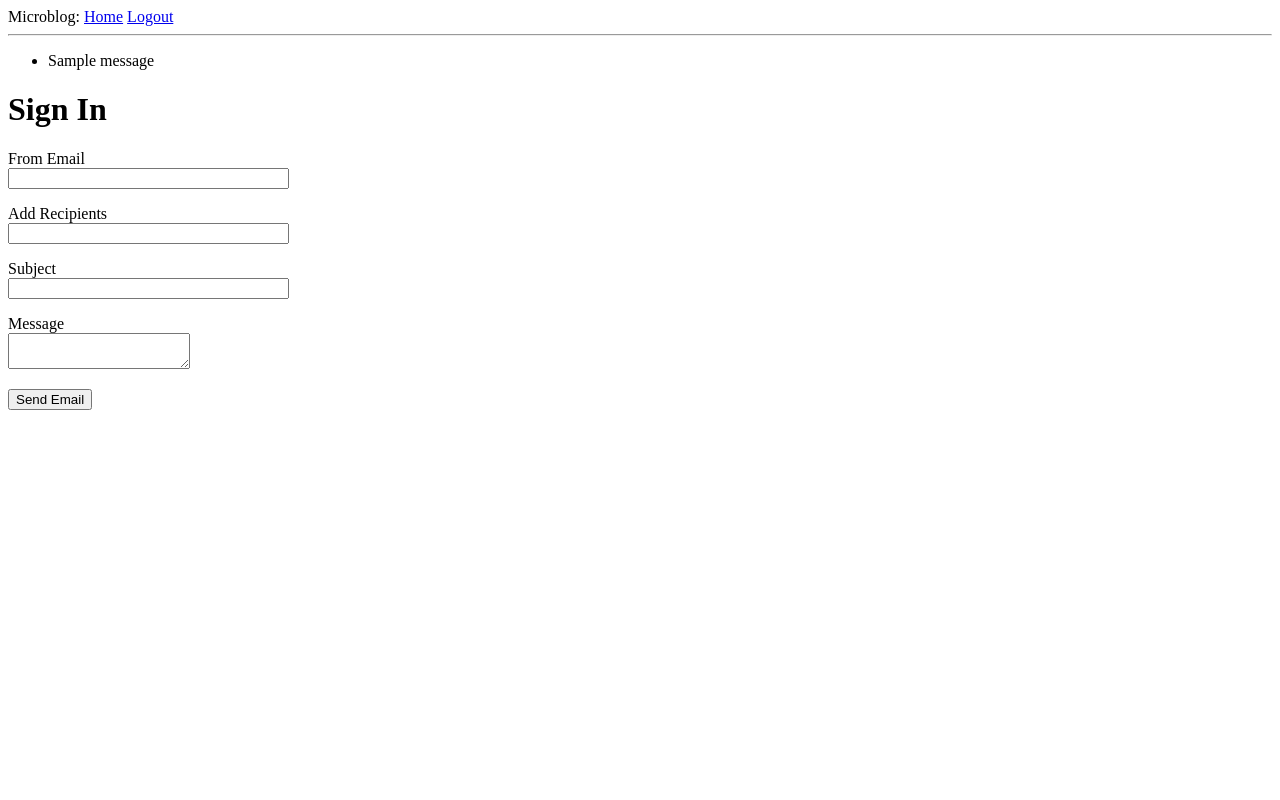
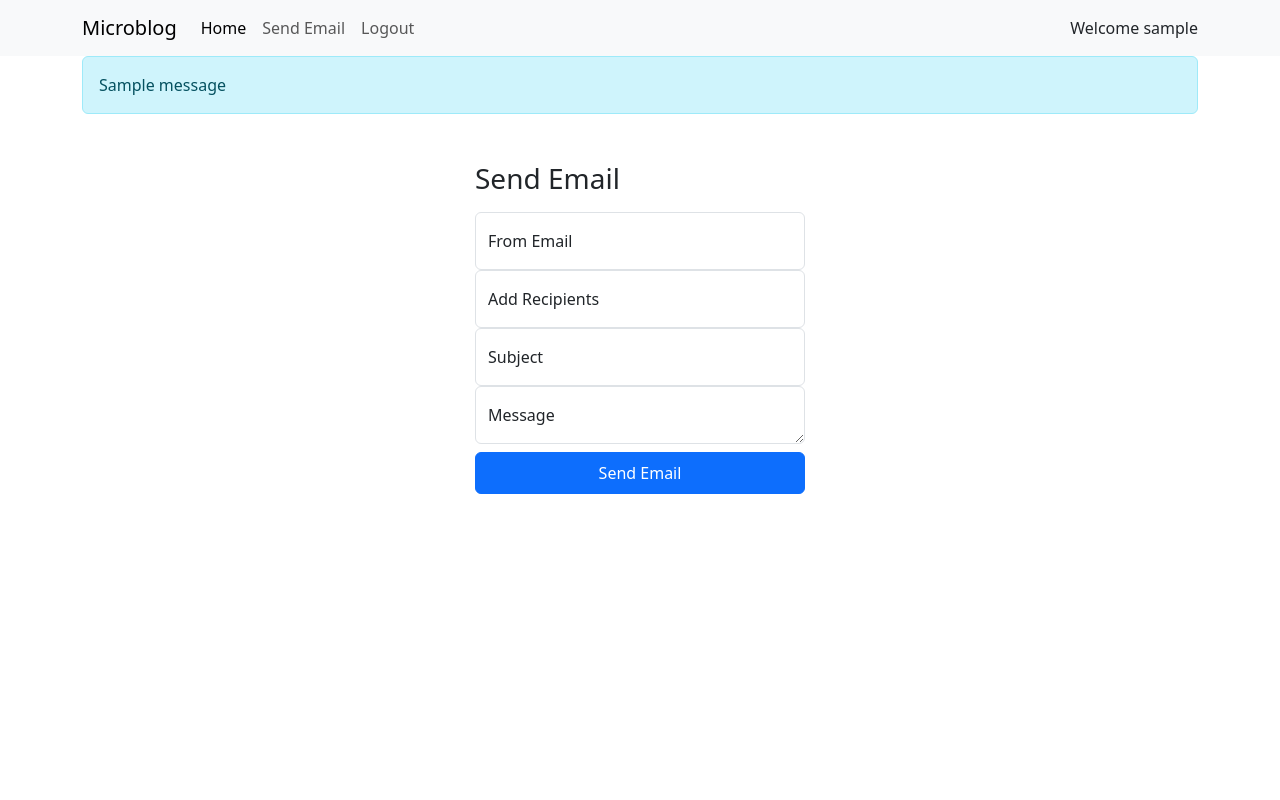
Before and after one commit to jameswhitaker007/microblog, a Flask app: page /email in a window 1280 px wide. Run offline with Flask 3, Linux system fonts and the light colour scheme; a user stored in the database is signed in; tables that the repository leaves empty hold one stand-in row (values such as "Sample post"); one stand-in notice (Sample message) is shown.

Commit message:
Bootstrap formatting added

```diff
--- a/app/routes.py
+++ b/app/routes.py
@@ -63,10 +63,11 @@ def register():
 @app.route('/email', methods=['GET', 'POST'])
 @login_required
 def sendEmail():
+    user = current_user
     form = SendForm()
     if form.validate_on_submit():
         send_email(form.subject.data, form.from_email.data, [form.recipients_email.data], form.text_body.data, '')
         print(form.subject.data, form.from_email.data, [form.recipients_email.data], form.text_body.data, '')
         flash('Email has been sent')
         return redirect(url_for('sendEmail'))
-    return render_template('email.html',title='Contact Us', form=form)
+    return render_template('email.html',title='Contact Us', form=form, user=user)
--- a/app/templates/base.html
+++ b/app/templates/base.html
@@ -1,29 +1,76 @@
 <!DOCTYPE html>
-<html>
+<html style="height: 100vh">
   <head>
     {% if title %}
     <title>{{ title }} - Microblog</title>
     {% else %}
     <title>Welcome to Microblog</title>
     {% endif %}
+    <link
+      href="https://cdn.jsdelivr.net/npm/bootstrap@5.3.2/dist/css/bootstrap.min.css"
+      rel="stylesheet"
+      integrity="sha384-T3c6CoIi6uLrA9TneNEoa7RxnatzjcDSCmG1MXxSR1GAsXEV/Dwwykc2MPK8M2HN"
+      crossorigin="anonymous"
+    />
+    <script
+      src="https://cdn.jsdelivr.net/npm/bootstrap@5.3.2/dist/js/bootstrap.bundle.min.js"
+      integrity="sha384-C6RzsynM9kWDrMNeT87bh95OGNyZPhcTNXj1NW7RuBCsyN/o0jlpcV8Qyq46cDfL"
+      crossorigin="anonymous"
+    ></script>
   </head>
-  <body>
-    <div>
-      Microblog:
-      <a href="{{ url_for('index') }}">Home</a>
+  <body style="min-height: 100%">
+    <nav class="navbar navbar-expand-lg bg-body-tertiary">
+      <div class="container">
+        <a class="navbar-brand" href="{{ url_for('index') }}">Microblog</a>
+        <button
+          class="navbar-toggler"
+          type="button"
+          data-bs-toggle="collapse"
+          data-bs-target="#navbarSupportedContent"
+          aria-controls="navbarSupportedContent"
+          aria-expanded="false"
+          aria-label="Toggle navigation"
+        >
+          <span class="navbar-toggler-icon"></span>
+        </button>
+        <div class="collapse navbar-collapse" id="navbarSupportedContent">
+          <ul class="navbar-nav me-auto mb-2 mb-lg-0">
+            <li class="nav-item">
+              <a
+                class="nav-link active"
+                aria-current="page"
+                href="{{ url_for('index') }}"
+                >Home</a
+              >
+            </li>
+            {% if current_user.is_authenticated %}
+            <li class="nav-item">
+              <a class="nav-link" href="{{ url_for('sendEmail') }}"
+                >Send Email</a
+              >
+            </li>
+            {% endif %}
+            <li class="nav-item">
               {% if current_user.is_anonymous %}
-      <a href="{{ url_for('login') }}">Login</a>
+              <a class="nav-link" href="{{ url_for('login') }}">Login</a>
               {% else %}
-      <a href="{{ url_for('logout') }}">Logout</a>
+              <a class="nav-link" href="{{ url_for('logout') }}">Logout</a>
+              {% endif %}
+            </li>
+          </ul>
+          {% if current_user.is_authenticated %}
+          <span class="nav-item">Welcome {{ user.username }}</span>
           {% endif %}
         </div>
-    <hr />
+      </div>
+    </nav>
+
     {% with messages = get_flashed_messages() %} {% if messages %}
-    <ul>
+    <div class="container">
       {% for message in messages %}
-      <li>{{message}}</li>
+      <div class="alert alert-info" role="alert">{{message}}</div>
       {% endfor %}
-    </ul>
+    </div>
     {% endif %} {% endwith %} {% block content %}{% endblock %}
   </body>
 </html>
--- a/app/templates/email.html
+++ b/app/templates/email.html
@@ -1,32 +1,38 @@
 {% extends "base.html" %} {% block content %}
-<h1>Sign In</h1>
-<form action="" method="post" novalidate>
-  {{ form.hidden_tag() }}
 
-  <p>
-    {{ form.from_email.label }}<br />
-    {{ form.from_email(size=32) }}{% for error in form.from_email.errors %}
-    <span style="color: red">[{{ error }}]</span>
-    {% endfor %}
-  </p>
-  <p>
-    {{ form.recipients_email.label }}<br />
-    {{ form.recipients_email(size=32) }}{% for error in form.recipients_email.errors %}
-    <span style="color: red">[{{ error }}]</span>
-    {% endfor %}
-  </p>
-  <p>
-    {{ form.subject.label }}<br />
-    {{ form.subject(size=32) }} {% for error in form.subject.errors %}
-    <span style="color: red">[{{ error }}]</span>
-    {% endfor %}
-  </p>
-  <p>
-    {{ form.text_body.label }}<br />
-    {{ form.text_body(size=32) }} {% for error in form.text_body.errors %}
-    <span style="color: red">[{{ error }}]</span>
-    {% endfor %}
-  </p>
-  <p>{{ form.submit() }}</p>
-</form>
+<main
+  class="w-100 ms-auto me-auto d-flex align-items-center mt-5"
+  style="max-width: 330px; margin: 0; padding: 0"
+>
+  <form action="" method="post" novalidate>
+    {{ form.hidden_tag() }}
+    <h1 class="h3 mb-3 fw-normal">Send Email</h1>
+    <div class="form-floating">
+      {{ form.from_email(size=32, class="form-control", placeholder="From
+      Email") }}{% for error in form.from_email.errors %}
+      <span style="color: red">[{{ error }}]</span>
+      {% endfor %} {{ form.from_email.label }}
+    </div>
+    <div class="form-floating">
+      {{ form.recipients_email(size=32, class="form-control", placeholder="Add
+      Recipients") }}{% for error in form.recipients_email.errors %}
+      <span style="color: red">[{{ error }}]</span>
+      {% endfor %} {{ form.recipients_email.label }}
+    </div>
+    <div class="form-floating">
+      {{ form.subject(size=32, class="form-control", placeholder="subject") }}
+      {% for error in form.subject.errors %}
+      <span style="color: red">[{{ error }}]</span>
+      {% endfor %} {{ form.subject.label }}
+    </div>
+    <div class="form-floating">
+      {{ form.text_body(class="form-control", placeholder="Message") }} {% for
+      error in form.text_body.errors %}
+      <span style="color: red">[{{ error }}]</span>
+      {% endfor %} {{ form.text_body.label }}
+    </div>
+    {{ form.submit(class="btn btn-primary w-100 py-2 my-2") }}
+  </form>
+</main>
+
 {% endblock %}
```
Also changed, not shown: app/templates/index.html (+24 -1 lines), app/templates/login.html (+32 -18 lines), app/templates/register.html (+24 -17 lines), database.db. Lines whose indentation alone changed are shown as unchanged.
